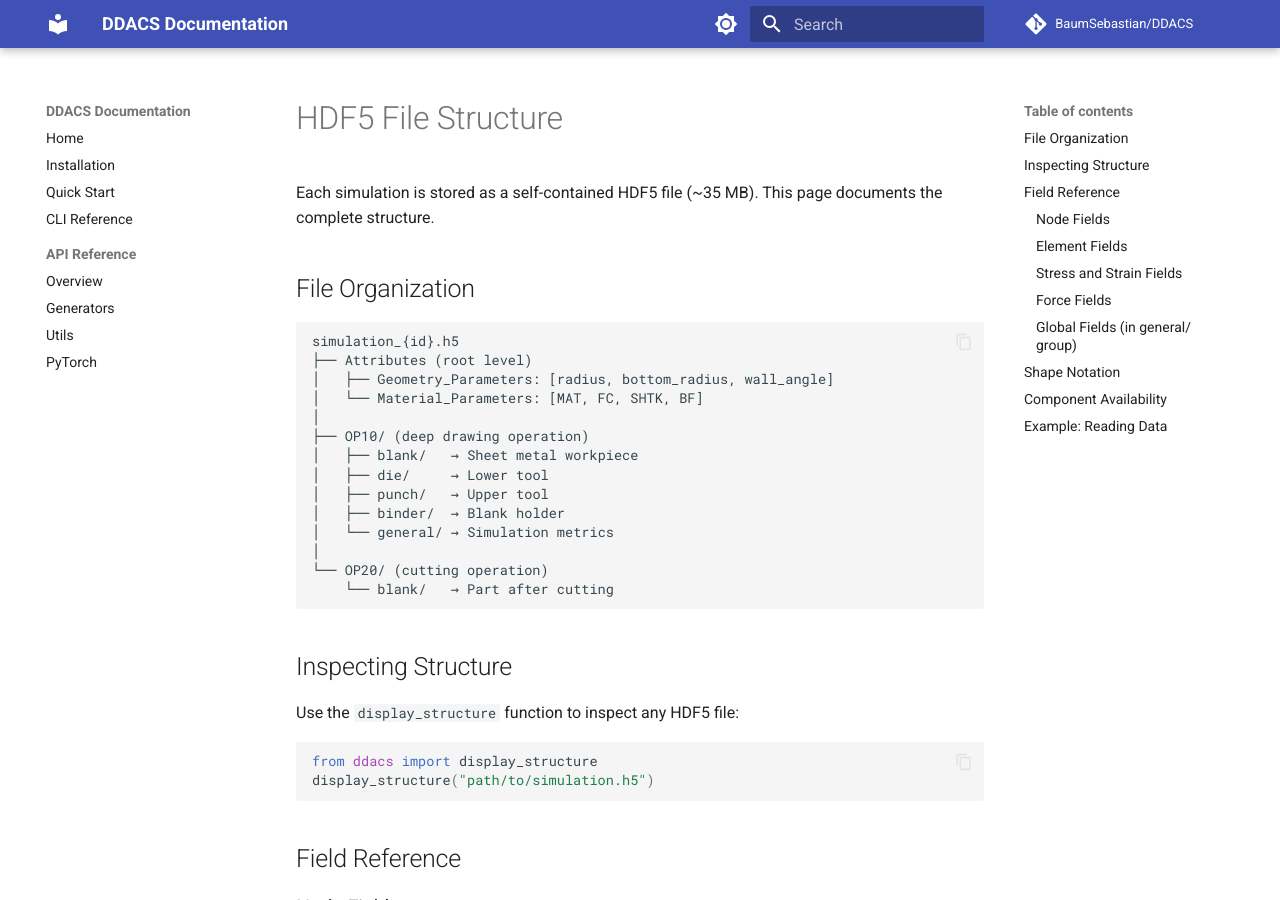
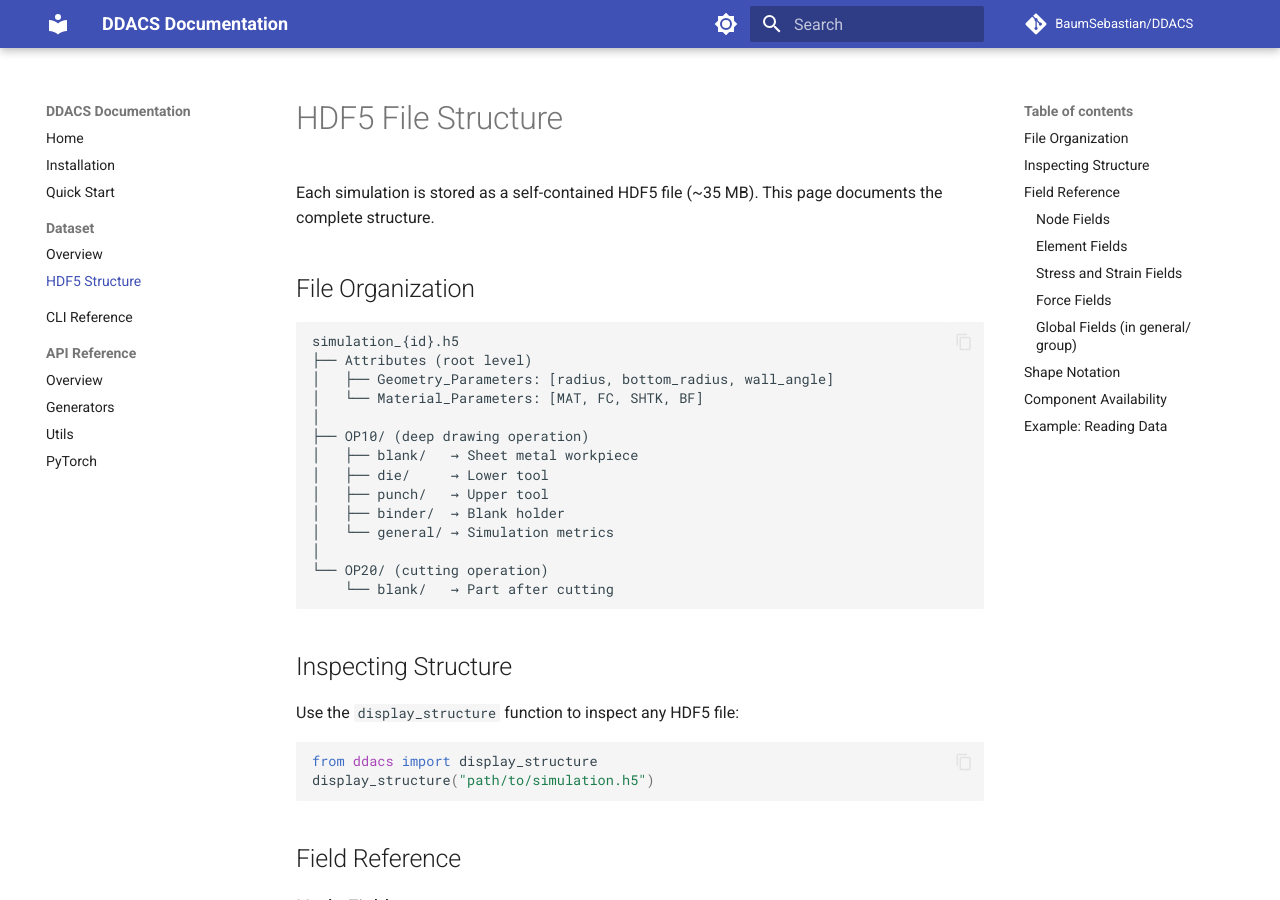
Before and after one commit to BaumSebastian/DDACS, an MkDocs documentation site: the page built from docs/hdf5-structure.md, in a window 1280 px wide and 900 px high. Built offline with MkDocs 1.6.1 and Material for MkDocs 9.7.7, drawn with Linux system fonts in a browser that asks for light colours; comment, search, counter and statistics services are not loaded.

Commit message:
Added new dataset and h5 documentaiton to config

```diff
--- a/mkdocs.yml
+++ b/mkdocs.yml
@@ -56,6 +56,9 @@ nav:
   - Home: index.md
   - Installation: installation.md
   - Quick Start: quickstart.md
+  - Dataset:
+      - Overview: dataset.md
+      - HDF5 Structure: hdf5-structure.md
   - CLI Reference: cli.md
   - API Reference:
       - Overview: api/index.md
```
